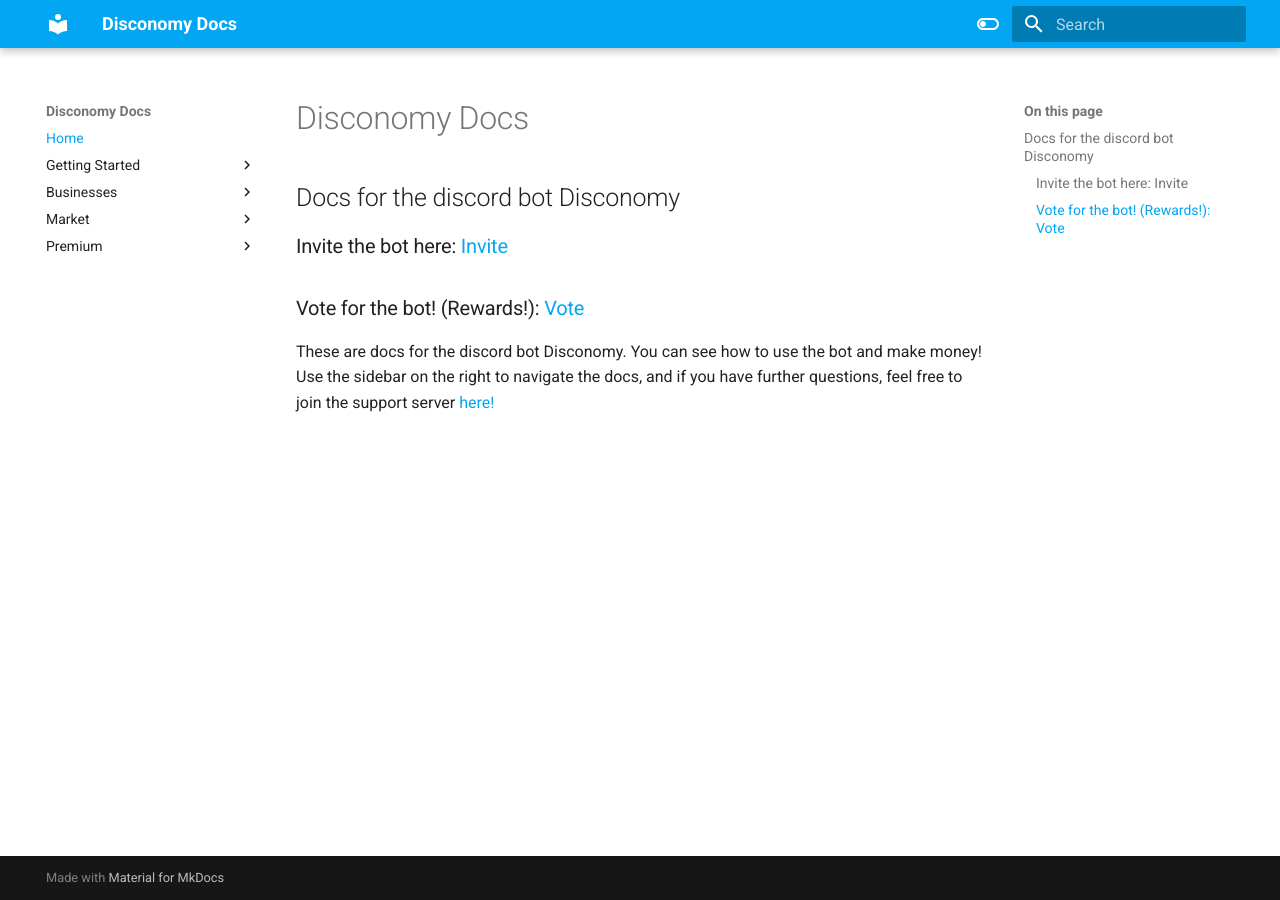
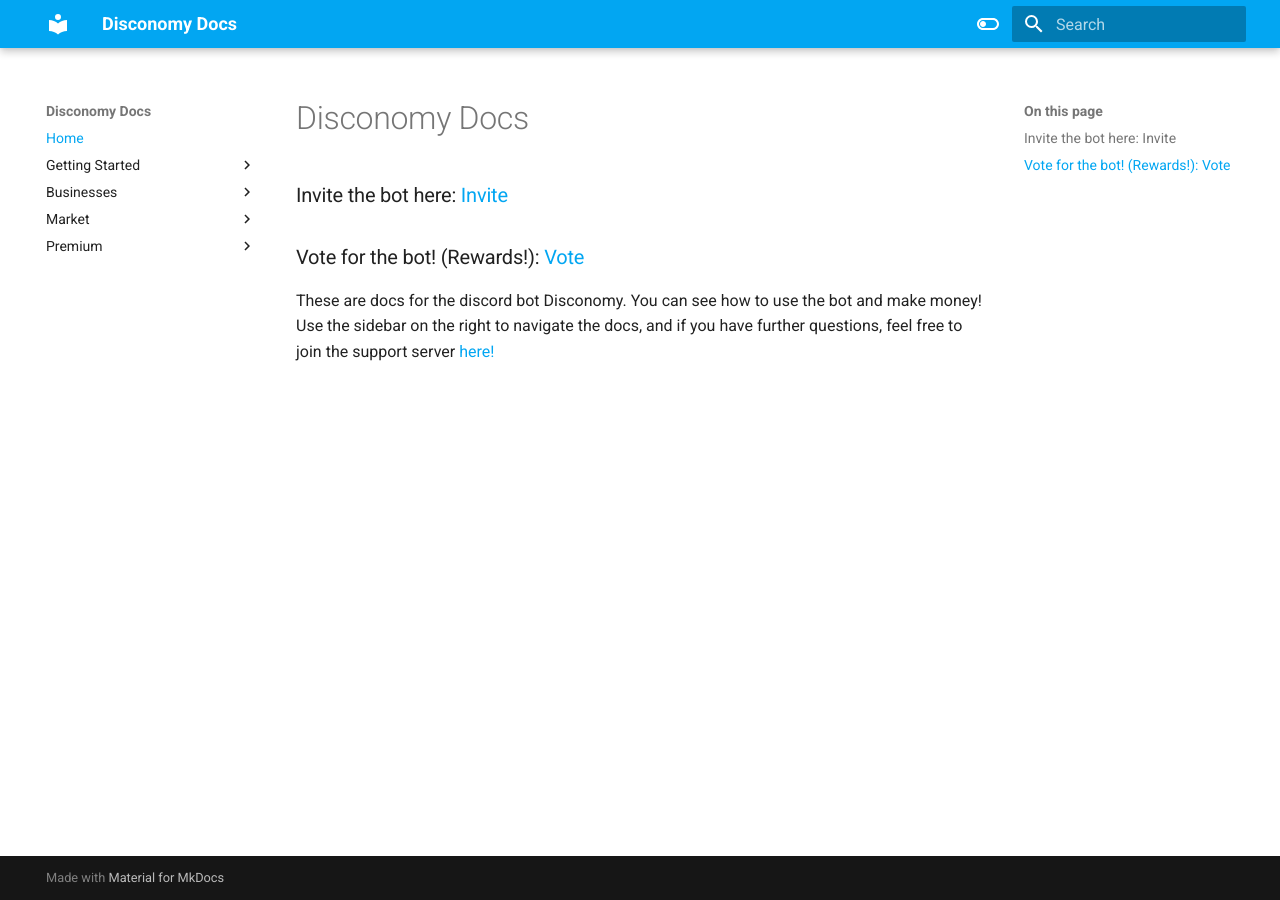
Before and after one commit to disconomy-bot/docs, an MkDocs documentation site: the page built from docs/index.md, in a window 1280 px wide. Built offline with MkDocs 1.6.1 and Material for MkDocs 9.7.7, drawn with Linux system fonts in a browser that asks for light colours.

Commit message:
Update index.md

```diff
--- a/docs/index.md
+++ b/docs/index.md
@@ -1,5 +1,4 @@
 # Disconomy Docs
-## Docs for the discord bot Disconomy
 ### Invite the bot here: [Invite](https://discord.com/oauth2/authorize?client_id=839515386991083590&scope=bot+applications.commands&permissions=274878286913)
 ### Vote for the bot! (Rewards!): [Vote](https://top.gg/bot/839515386991083590/vote)
 
```
